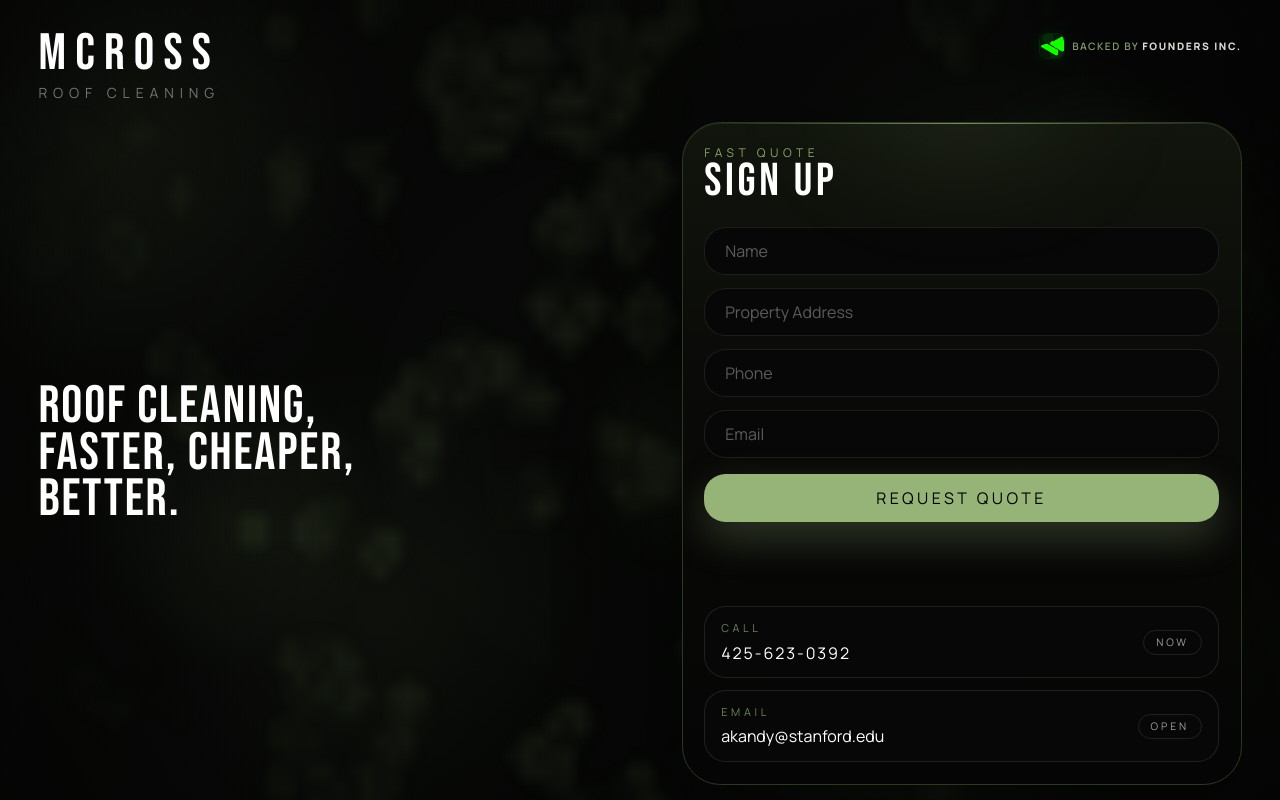
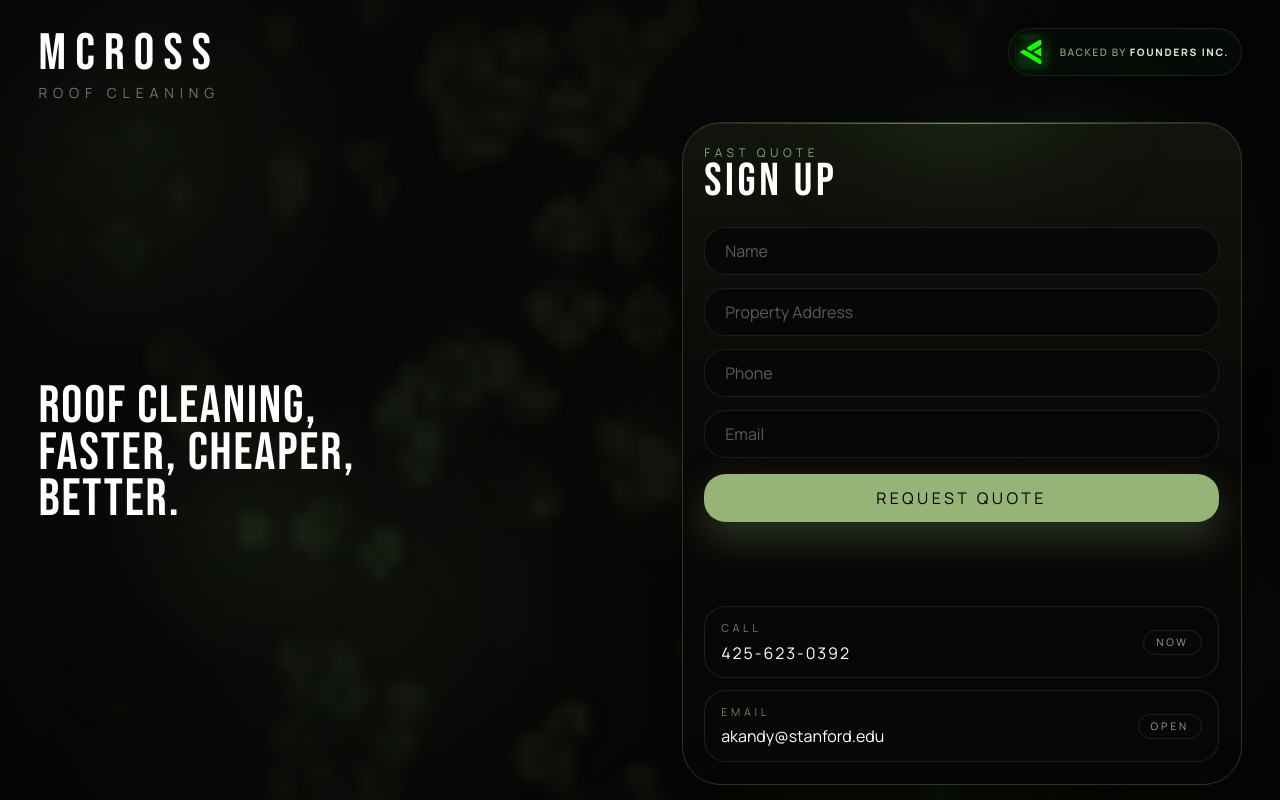
Before and after one commit to aarohkandy/mcross, a Next.js app: page / in a window 1280 px wide. Built offline with nearby package versions, Linux system fonts and the light colour scheme.

Commit message:
Use Founders Inc logo asset

```diff
--- a/src/app/globals.css
+++ b/src/app/globals.css
@@ -165,25 +165,31 @@ a {
   display: inline-flex;
   align-items: center;
   justify-content: flex-end;
-  gap: 0.52rem;
-  padding-top: 0.38rem;
+  gap: 0.66rem;
+  padding: 0.38rem 0.72rem 0.38rem 0.42rem;
+  border: 1px solid rgba(150, 180, 120, 0.14);
+  border-radius: 999px;
+  background: #070b07;
   color: rgba(183, 210, 152, 0.72);
   font-size: clamp(0.64rem, 0.74vw, 0.76rem);
   font-weight: 600;
   letter-spacing: 0.14em;
   line-height: 1;
+  box-shadow:
+    0 0 0 1px rgba(0, 0, 0, 0.36),
+    0 12px 34px rgba(0, 0, 0, 0.22);
   text-transform: uppercase;
   white-space: nowrap;
 }
 
 .founders-badge__mark {
-  width: clamp(1.45rem, 1.9vw, 1.85rem);
-  height: clamp(1.45rem, 1.9vw, 1.85rem);
+  width: clamp(2.1rem, 2.55vw, 2.65rem);
+  height: clamp(2.1rem, 2.55vw, 2.65rem);
   flex: 0 0 auto;
-  border-radius: 0.45rem;
+  border-radius: 0.48rem;
   box-shadow:
-    0 0 0 1px rgba(22, 255, 0, 0.1),
-    0 0 18px rgba(22, 255, 0, 0.1);
+    0 0 0 1px rgba(22, 255, 0, 0.08),
+    0 0 16px rgba(22, 255, 0, 0.08);
 }
 
 .founders-badge strong {
--- a/src/app/page.tsx
+++ b/src/app/page.tsx
@@ -1,3 +1,4 @@
+import Image from "next/image";
 import { IntroSplash } from "@/components/intro-splash";
 import { ContactForm } from "@/components/contact-form";
 import { HeroBackdrop } from "@/components/hero-backdrop";
@@ -32,27 +33,14 @@ export default function Home() {
             </div>
 
             <div className="founders-badge" aria-label="Backed by Founders Inc.">
-              <svg
+              <Image
+                alt=""
                 aria-hidden="true"
                 className="founders-badge__mark"
-                viewBox="0 0 512 512"
-              >
-                <rect width="512" height="512" rx="92" fill="#061807" />
-                <circle cx="176" cy="88" r="120" fill="#0d3a12" opacity="0.55" />
-                <circle cx="356" cy="404" r="150" fill="#0f3f13" opacity="0.48" />
-                <path
-                  d="M276 156 458 51c22-13 50 3 50 29v76c0 17-9 33-24 41L329 287 228 229c-24-14-24-49 0-63l48-28Z"
-                  fill="#16ff00"
-                />
-                <path
-                  d="M74 229c-28-16-63 16-47 44l301 174c24 14 54-3 54-31v-78L170 216c-30-17-67-12-96 13Z"
-                  fill="#16ff00"
-                />
-                <path
-                  d="M328 219 454 146c24-14 54 3 54 31v157c0 28-30 45-54 31l-126-73c-28-16-28-57 0-73Z"
-                  fill="#16ff00"
-                />
-              </svg>
+                height={42}
+                src="/founders-inc-mark.svg"
+                width={42}
+              />
               <span>
                 Backed by <strong>Founders Inc.</strong>
               </span>
```
Also changed, not shown: public/founders-inc-mark.svg (added).
